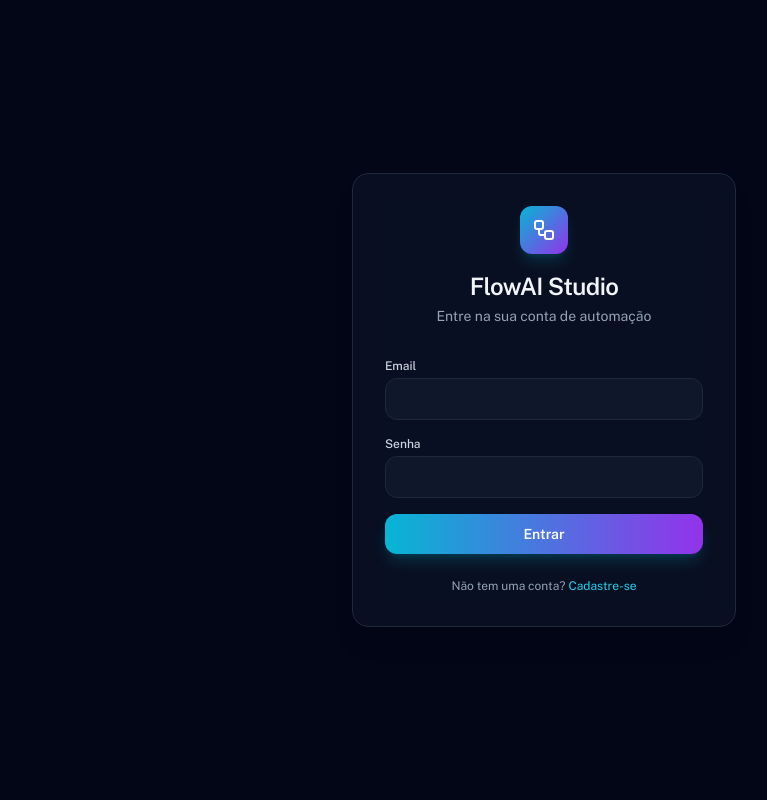
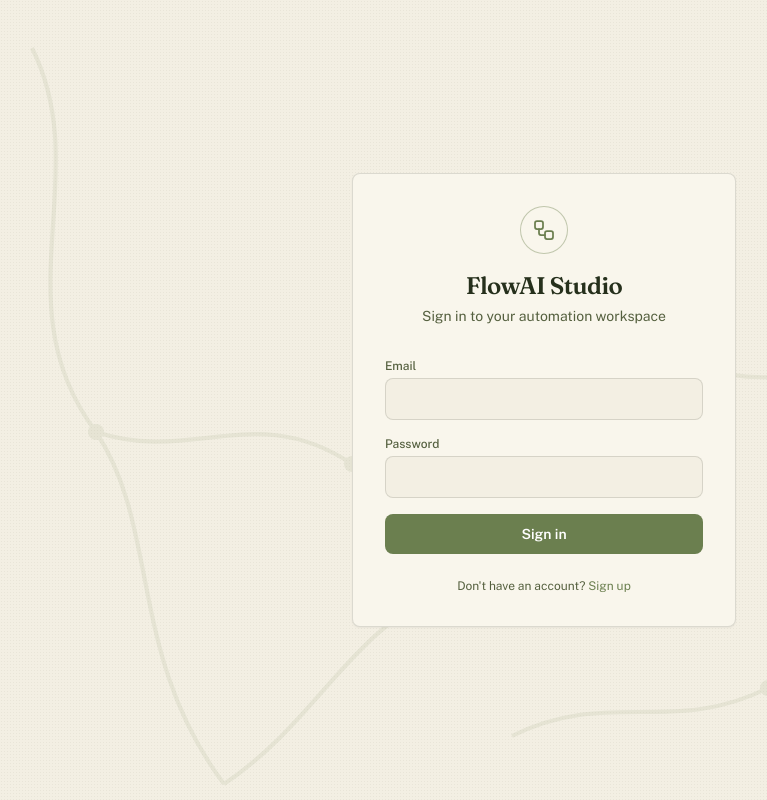
Before and after one commit to betosensacao-lgtm/AutoLead, a Next.js app: page /admin/login in a window 1280 px wide. Shown: the whole page, without its empty margins (96-863 px from the left). Built offline with nearby package versions, Linux system fonts and the light colour scheme.

Commit message:
feat(design): redesign and translate login page

```diff
--- a/src/app/admin/login/page.tsx
+++ b/src/app/admin/login/page.tsx
@@ -3,7 +3,8 @@
 import { useState } from "react";
 import Link from "next/link";
 import { toast } from "sonner";
-import { Workflow } from "lucide-react";
+import { LogoMark } from "@/components/logo-mark";
+import { OrganicLines } from "@/components/organic-lines";
 
 export default function LoginPage() {
   const [email, setEmail] = useState("");
@@ -37,52 +38,53 @@ export default function LoginPage() {
   }
 
   return (
-    <div className="min-h-screen flex items-center justify-center p-4 bg-slate-950 text-slate-100 font-sans">
-      <div className="w-full max-w-sm border border-slate-800 bg-slate-900/60 p-8 rounded-2xl shadow-xl backdrop-blur-md">
+    <div className="min-h-screen flex items-center justify-center p-4 bg-paper text-ink font-sans relative overflow-hidden bg-grain">
+      <OrganicLines variant="subtle" className="opacity-40" />
+      <div className="relative z-10 w-full max-w-sm border border-border bg-paper-raised p-8 rounded-lg shadow-sm">
         <div className="text-center mb-8">
-          <div className="w-12 h-12 bg-gradient-to-br from-cyan-500 to-purple-600 rounded-xl flex items-center justify-center mx-auto mb-4 shadow-lg shadow-cyan-500/20">
-            <Workflow className="w-6 h-6 text-white" />
+          <div className="mx-auto mb-4 w-fit">
+            <LogoMark size={48} />
           </div>
-          <h1 className="text-2xl font-bold tracking-tight">FlowAI Studio</h1>
-          <p className="text-sm text-slate-400 mt-1">
-            Entre na sua conta de automação
+          <h1 className="font-display text-2xl font-semibold tracking-tight">FlowAI Studio</h1>
+          <p className="text-sm text-ink-muted mt-1">
+            Sign in to your automation workspace
           </p>
         </div>
 
         <form onSubmit={handleSubmit} className="space-y-4">
           <div>
-            <label className="text-xs font-medium text-slate-300 block mb-1">Email</label>
+            <label className="text-xs font-medium text-ink-muted block mb-1">Email</label>
             <input
               type="email"
               value={email}
               onChange={(e) => setEmail(e.target.value)}
-              className="w-full px-3.5 py-2.5 rounded-xl border border-slate-800 bg-slate-900 text-sm text-slate-100 placeholder-slate-500 focus:outline-none focus:border-cyan-500 transition-colors"
+              className="w-full px-3.5 py-2.5 rounded-lg border border-border bg-paper text-sm text-ink placeholder-ink-muted/60 focus:outline-none focus:border-sage transition-colors"
               required
             />
           </div>
           <div>
-            <label className="text-xs font-medium text-slate-300 block mb-1">Senha</label>
+            <label className="text-xs font-medium text-ink-muted block mb-1">Password</label>
             <input
               type="password"
               value={password}
               onChange={(e) => setPassword(e.target.value)}
-              className="w-full px-3.5 py-2.5 rounded-xl border border-slate-800 bg-slate-900 text-sm text-slate-100 placeholder-slate-500 focus:outline-none focus:border-cyan-500 transition-colors"
+              className="w-full px-3.5 py-2.5 rounded-lg border border-border bg-paper text-sm text-ink placeholder-ink-muted/60 focus:outline-none focus:border-sage transition-colors"
               required
             />
           </div>
           <button
             type="submit"
             disabled={loading}
-            className="w-full bg-gradient-to-r from-cyan-500 to-purple-600 text-white py-2.5 rounded-xl font-semibold text-sm hover:opacity-90 disabled:opacity-50 transition-all shadow-lg shadow-cyan-500/20"
+            className="w-full bg-sage text-white py-2.5 rounded-lg font-semibold text-sm hover:bg-sage-dark disabled:opacity-50 transition-colors"
           >
-            {loading ? "Entrando..." : "Entrar"}
+            {loading ? "Signing in..." : "Sign in"}
           </button>
         </form>
 
-        <p className="text-center text-xs text-slate-400 mt-6">
-          Não tem uma conta?{" "}
-          <Link href="/admin/signup" className="text-cyan-400 hover:underline">
-            Cadastre-se
+        <p className="text-center text-xs text-ink-muted mt-6">
+          Don&apos;t have an account?{" "}
+          <Link href="/admin/signup" className="text-sage hover:underline">
+            Sign up
           </Link>
         </p>
       </div>
```
